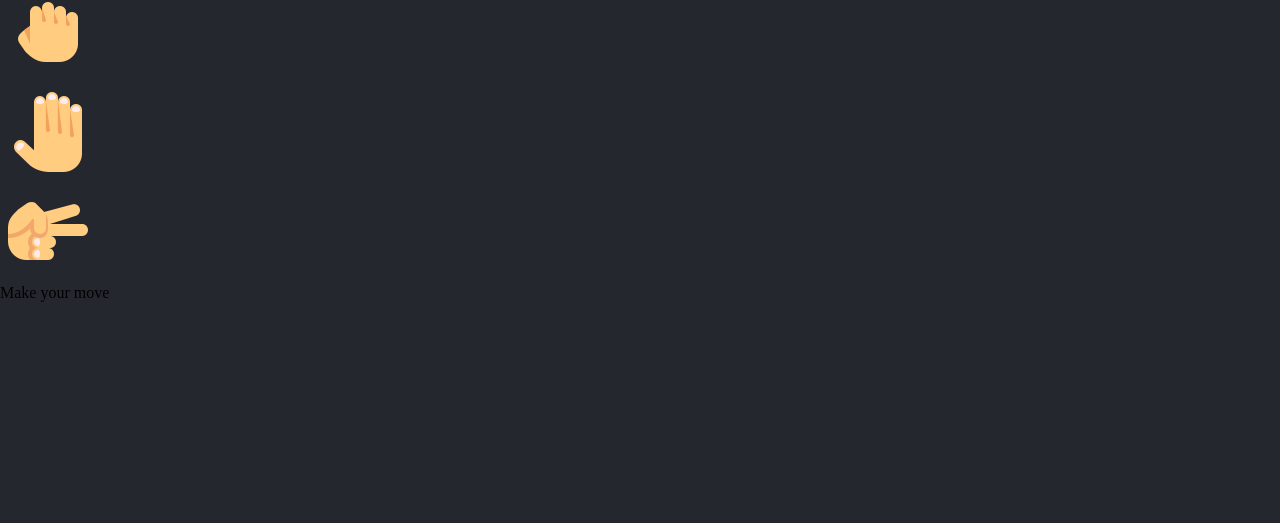
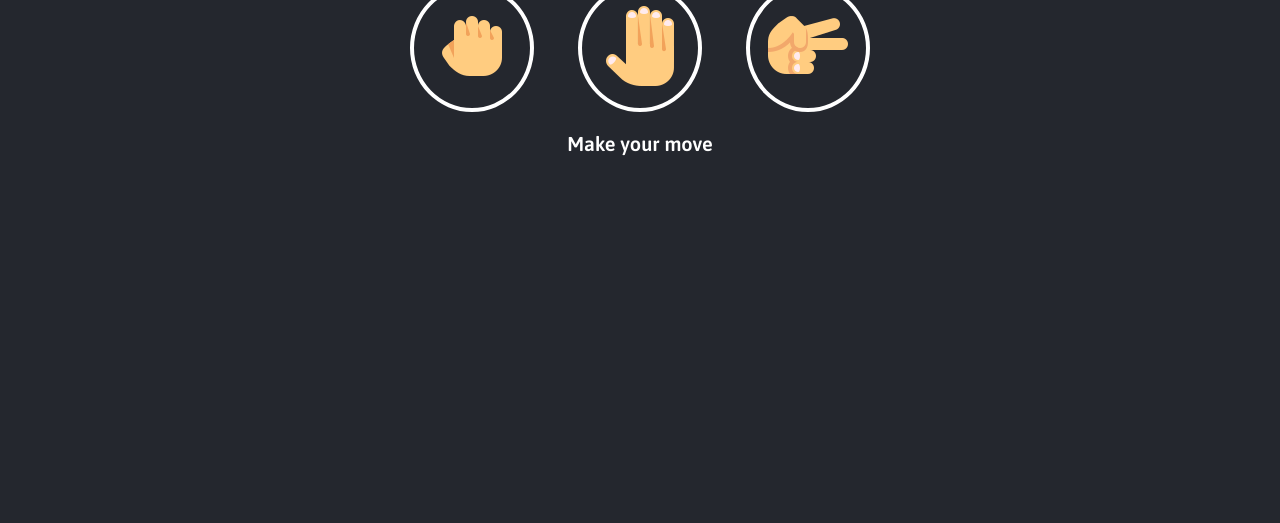
Before and after one commit to jchuynh/rock_paper_scissors_js, a plain HTML site: page index.html in a window 1280 px wide. Shown: the part 277-800 px from the top of the page. Drawn offline with Linux system fonts and the light colour scheme.

Commit message:
Completed HTML/CSS template

```diff
--- a/styles.css
+++ b/styles.css
@@ -61,3 +61,32 @@
     font-weight: bold;
     font-family: Asap, sans-serif;
 }
+
+.choices {
+    text-align: center;
+    margin-top: 50px 0;
+}
+
+
+.choice {
+    display: inline-block;
+    border-radius: 50%; /*You don't know the width*/
+    border: 4px solid white;
+    padding: 10px;
+    margin: 0 20px;
+    transition: 0.3s ease;
+}
+
+.choice:hover {
+    cursor: pointer;
+    background: blue;
+}
+
+#action-message {
+    text-align: center;
+    color: white;
+    font-family: Asap, sans-serif;
+    font-weight: bold;
+    font-size: 20px;
+    margin-top: 20px;
+}
```
